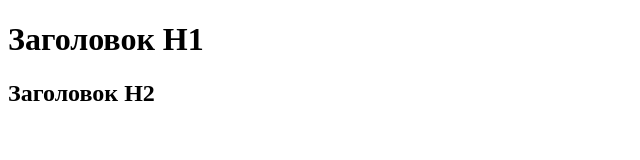
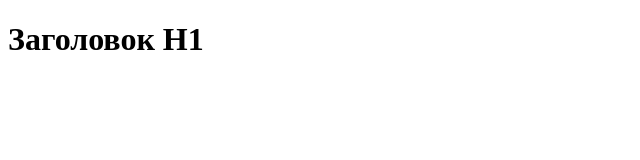
Before and after one commit to Sebastian-Crypto/Git-01, a plain HTML site: page index.html in a window 1280 px wide. Shown: the whole page, without its empty margins (0-640 px from the left). Drawn offline with Linux system fonts and the light colour scheme.

Commit message:
Коммит после отката

```diff
--- a/index.html
+++ b/index.html
@@ -10,7 +10,6 @@
 
 <body>
 	<h1>Заголовок H1</h1>
-	<h2>Заголовок H2</h2>
 </body>
 
 </html>
```
